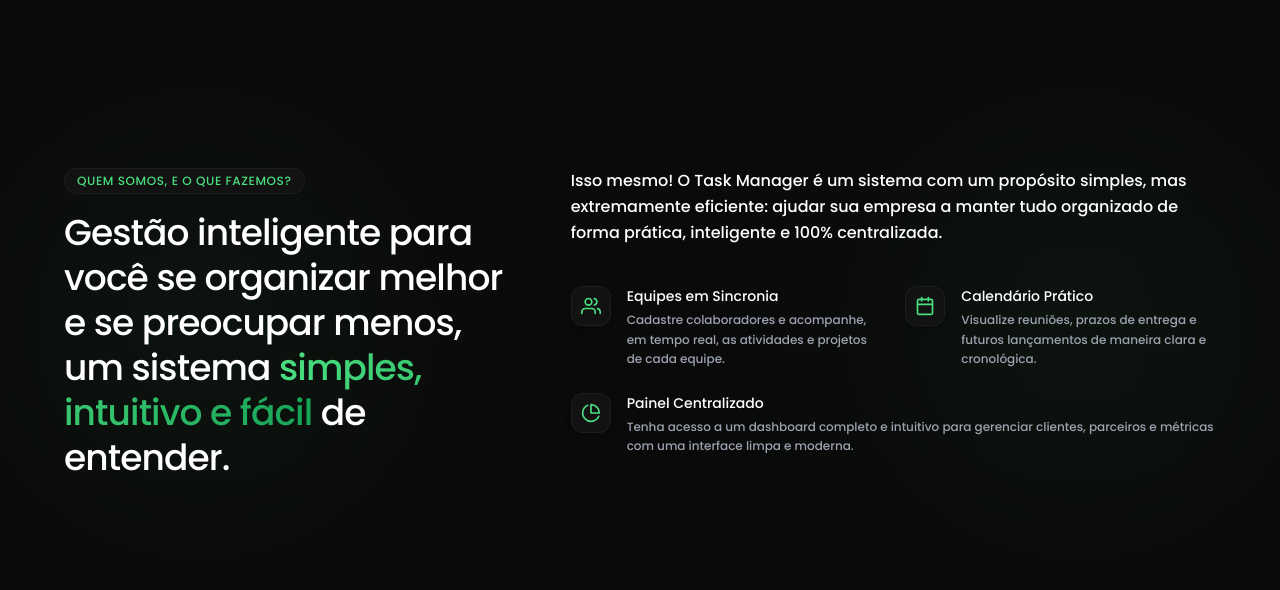
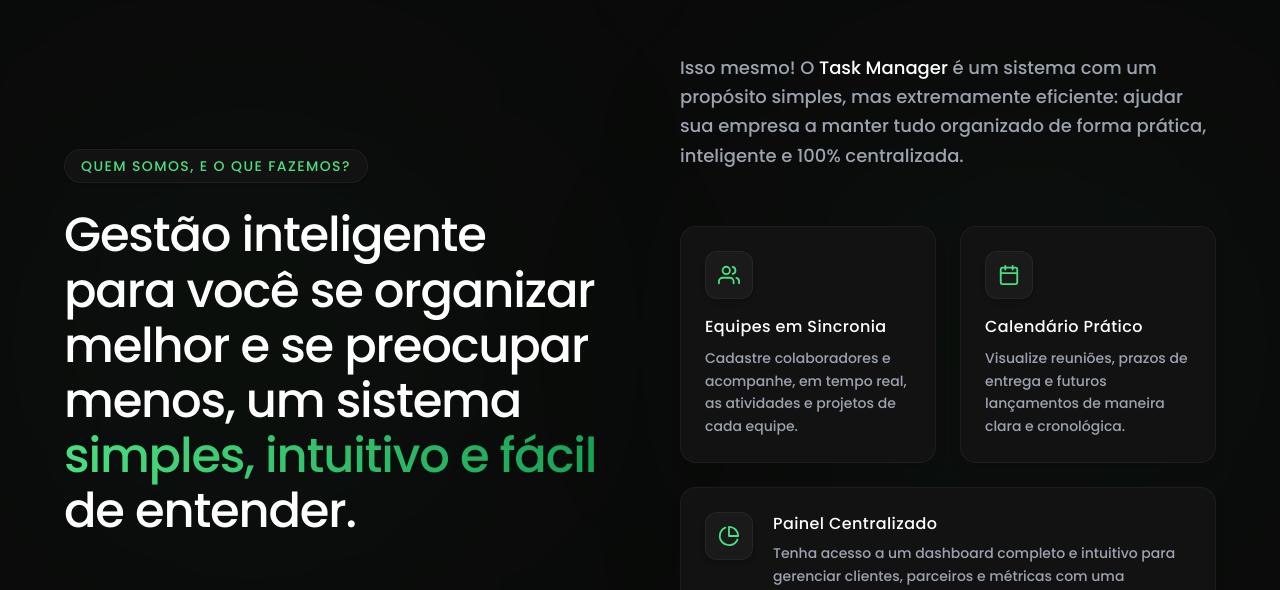
Before and after one commit to Next-Solve-Studio/taskmanager-page, a Next.js app: page / in a window 1280 px wide. Shown: the part 1807-2397 px from the top of the page. Built offline with nearby package versions, Linux system fonts and the light colour scheme.

Commit message:
Melhoria na estilização de sessão de Sobre, que fica no home

```diff
--- a/src/components/home/Sections/AboutHome.tsx
+++ b/src/components/home/Sections/AboutHome.tsx
@@ -14,20 +14,21 @@ export default function AboutHome() {
     }, [])
 
     return (
-        <section className="flex flex-col items-center justify-center bg-(--bg-main) text-(--text-primary) py-20 md:py-28 border-t border-(--border-main) relative overflow-hidden min-h-screen">
+        <section className="flex flex-col items-center justify-center bg-(--bg-main) text-(--text-primary) py-24 md:py-32 border-t border-(--border-main) relative overflow-hidden min-h-screen">
+            <div className="absolute top-1/2 left-0 -translate-y-1/2 w-125 h-125 bg-green/4 rounded-full blur-[140px] pointer-events-none" />
+            <div className="absolute top-1/2 right-0 -translate-y-1/2 w-125 h-125 bg-green/4 rounded-full blur-[140px] pointer-events-none hidden lg:block" />
 
-            <div className="absolute top-1/2 left-0 -translate-y-1/2 w-100 h-100 bg-green/5 rounded-full blur-[120px] pointer-events-none" />
-           <div className="absolute top-1/2 right-0 -translate-y-1/2 w-100 h-100 bg-(--color-green)/5 rounded-full blur-[120px] pointer-events-none hidden lg:block" />
-            <div className="max-w-7xl mx-auto px-6 md:px-10 lg:px-16">
+            <div className="max-w-7xl mx-auto px-6 md:px-10 lg:px-16 w-full relative z-10">
 
-                <div className="grid grid-cols-1 lg:grid-cols-12 gap-12 lg:gap-16 items-start">
+                <div className="grid grid-cols-1 lg:grid-cols-12 gap-16 lg:gap-20 items-center">
 
-                    <div className="lg:col-span-5 space-y-4" data-aos="fade-right">
-                        <span className="inline-flex items-center text-xs font-semibold tracking-wider uppercase text-(--color-green) bg-(--bg-card) border border-(--border-main2) px-3 py-1 rounded-full">
+                    <div className="lg:col-span-6 space-y-6" data-aos="fade-right">
+                        <span className="inline-flex items-center text-xs md:text-sm font-semibold tracking-widest uppercase text-(--color-green) bg-(--bg-card) border
+                        border-(--border-main2) px-4 py-1.5 rounded-full shadow-sm">
                             Quem somos, e o que fazemos?
                         </span>
 
-                        <h2 className="text-2xl sm:text-3xl md:text-4xl font-extrabold tracking-tight leading-tight text-(--text-primary)">
+                        <h2 className="text-3xl sm:text-5xl md:text-5xl font-extrabold tracking-tight leading-[1.15] text-(--text-primary)">
                             Gestão inteligente para você se organizar melhor e se preocupar menos, um sistema{" "}
                             <span className="text-transparent bg-clip-text bg-linear-to-r from-(--color-green) to-(--color-green-700)">
                                 simples, intuitivo e fácil
@@ -36,45 +37,49 @@ export default function AboutHome() {
                         </h2>
                     </div>
 
-                    <div className="lg:col-span-7 space-y-8" data-aos="fade-left" data-aos-delay="200">
+                    <div className="lg:col-span-6 space-y-10" data-aos="fade-left" data-aos-delay="200">
 
-                        <p className="text-sm sm:text-base text-(--text-secondary)] font-light leading-relaxed">
+                        <p className="text-base sm:text-lg text-(--text-secondary) font-light leading-relaxed">
                             Isso mesmo! O <span className="text-(--text-primary) font-medium">Task Manager</span> é um sistema com um propósito simples, mas extremamente eficiente: ajudar sua empresa a manter tudo organizado de forma prática, inteligente e 100% centralizada.
                         </p>
 
-                        <div className="grid grid-cols-1 sm:grid-cols-2 gap-6 pt-2">
+                        <div className="grid grid-cols-1 sm:grid-cols-2 gap-6 pt-4">
 
-                            <div className="flex gap-4 group">
-                                <div className="flex items-center justify-center min-w-10 min-h-10 w-10 h-10 rounded-xl bg-(--bg-card) border border-(--border-main2) text-(--color-green) group-hover:bg-(--color-green) group-hover:text-black transition-colors duration-300 shadow-md">
-                                    <FiUsers size={20} />
+                            <div className="flex flex-col gap-4 p-6 rounded-2xl bg-(--bg-card) border border-(--border-main2) transition-all duration-300 hover:border-green/20
+                            hover:bg-(--bg-surface) hover:-translate-y-1 group shadow-lg">
+                                <div className="flex items-center justify-center w-12 h-12 rounded-xl bg-(--bg-surface) border border-(--border-main2) text-(--color-green)
+                                group-hover:bg-(--color-green) group-hover:text-black transition-all duration-300 shadow-md">
+                                    <FiUsers size={22} />
                                 </div>
-                                <div className="space-y-1">
-                                    <h3 className="text-sm font-semibold text-(--text-primary)">Equipes em Sincronia</h3>
-                                    <p className="text-xs text-(--text-secondary) font-light leading-relaxed">
+                                <div className="space-y-2">
+                                    <h3 className="text-base font-bold text-(--text-primary) tracking-wide">Equipes em Sincronia</h3>
+                                    <p className="text-sm text-(--text-secondary) font-light leading-relaxed">
                                         Cadastre colaboradores e acompanhe, em tempo real, as atividades e projetos de cada equipe.
                                     </p>
                                 </div>
                             </div>
 
-                            <div className="flex gap-4 group">
-                                <div className="flex items-center justify-center min-w-10 min-h-10 w-10 h-10 rounded-xl bg-(--bg-card) border border-(--border-main2) text-(--color-green) group-hover:bg-(--color-green) group-hover:text-black transition-colors duration-300 shadow-md">
-                                    <FiCalendar size={20} />
+                            <div className="flex flex-col gap-4 p-6 rounded-2xl bg-(--bg-card) border border-(--border-main2) transition-all duration-300 hover:border-green/20
+                            hover:bg-(--bg-surface) hover:-translate-y-1 group shadow-lg">
+                                <div className="flex items-center justify-center w-12 h-12 rounded-xl bg-(--bg-surface) border border-(--border-main2) text-(--color-green)
+                                group-hover:bg-(--color-green) group-hover:text-black transition-all duration-300 shadow-md">
+                                    <FiCalendar size={22} />
                                 </div>
-                                <div className="space-y-1">
-                                    <h3 className="text-sm font-semibold text-(--text-primary)">Calendário Prático</h3>
-                                    <p className="text-xs text-(--text-secondary) font-light leading-relaxed">
+                                <div className="space-y-2">
+                                    <h3 className="text-base font-bold text-(--text-primary) tracking-wide">Calendário Prático</h3>
+                                    <p className="text-sm text-(--text-secondary) font-light leading-relaxed">
                                         Visualize reuniões, prazos de entrega e futuros lançamentos de maneira clara e cronológica.
                                     </p>
                                 </div>
                             </div>
 
-                            <div className="flex gap-4 group sm:col-span-2">
-                                <div className="flex items-center justify-center min-w-10 min-h-10 w-10 h-10 rounded-xl bg-(--bg-card) border border-(--border-main2) text-(--color-green) group-hover:bg-(--color-green) group-hover:text-black transition-colors duration-300 shadow-md">
-                                    <FiPieChart size={20} />
+                            <div className="flex flex-col sm:flex-row gap-5 p-6 rounded-2xl bg-(--bg-card) border border-(--border-main2) transition-all duration-300 hover:border-green/20 hover:bg-(--bg-surface) sm:col-span-2 hover:-translate-y-1 group shadow-lg">
+                                <div className="flex items-center justify-center min-w-12 w-12 h-12 rounded-xl bg-(--bg-surface) border border-(--border-main2) text-(--color-green) group-hover:bg-(--color-green) group-hover:text-black transition-all duration-300 shadow-md">
+                                    <FiPieChart size={22} />
                                 </div>
-                                <div className="space-y-1">
-                                    <h3 className="text-sm font-semibold text-(--text-primary)">Painel Centralizado</h3>
-                                    <p className="text-xs text-(--text-secondary) font-light leading-relaxed">
+                                <div className="space-y-1.5">
+                                    <h3 className="text-base font-bold text-(--text-primary) tracking-wide">Painel Centralizado</h3>
+                                    <p className="text-sm text-(--text-secondary) font-light leading-relaxed max-w-xl">
                                         Tenha acesso a um dashboard completo e intuitivo para gerenciar clientes, parceiros e métricas com uma interface limpa e moderna.
                                     </p>
                                 </div>
```
